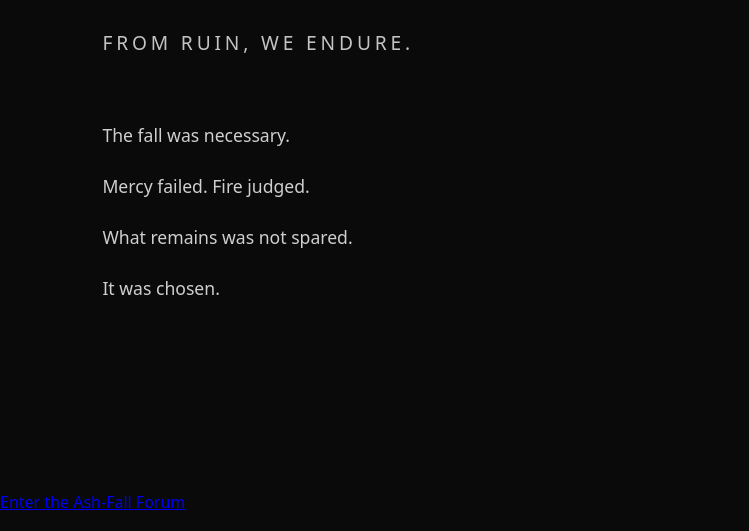
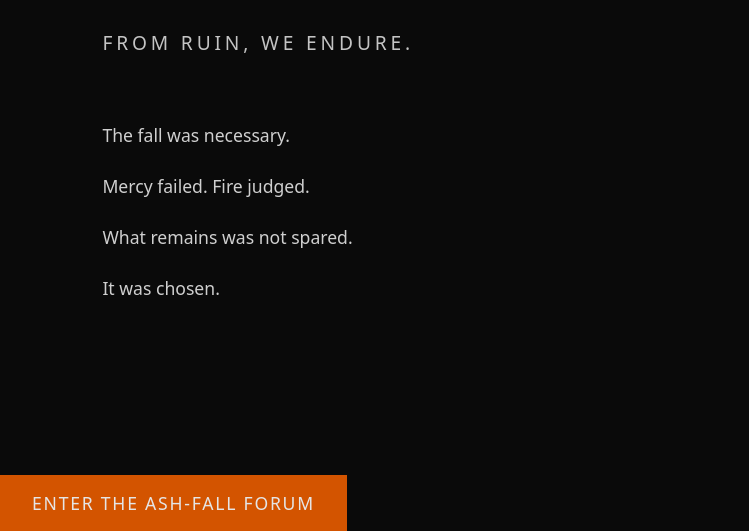
Before and after one commit to xxxghostfacekidxxx-glitch/Ash-Fall, a plain HTML site: page public/index.html in a window 1280 px wide. Shown: the part 309-840 px from the top of the page, without its empty margins (0-749 px from the left). Drawn offline with Linux system fonts and the light colour scheme.

Commit message:
Add styles for enter button
Added styles for the enter button including padding, background color, and text styles.

```diff
--- a/styles/style.css
+++ b/styles/style.css
@@ -69,7 +69,17 @@ h1 {
   cursor: pointer;
   transition: background 0.3s ease;
 }
+.enter-button {
+  padding: 1rem 2rem;
+  background: #d35400;
+  color: #e5e5e5;
+  text-decoration: none;
+  font-size: 1.1rem;
+  letter-spacing: 0.1em;
+  text-transform: uppercase;
+  border: none;
+  cursor: pointer;
+  transition: background 0.3s ease;
+}
 
-.enter-button:hover {
-  background: #e67e22;
 }
```
